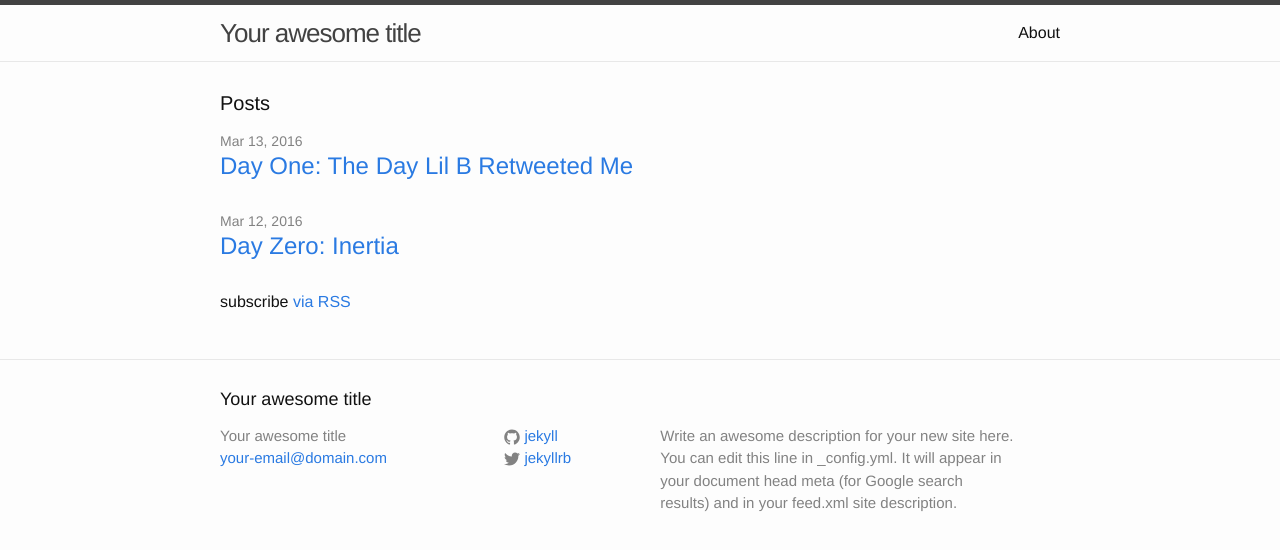
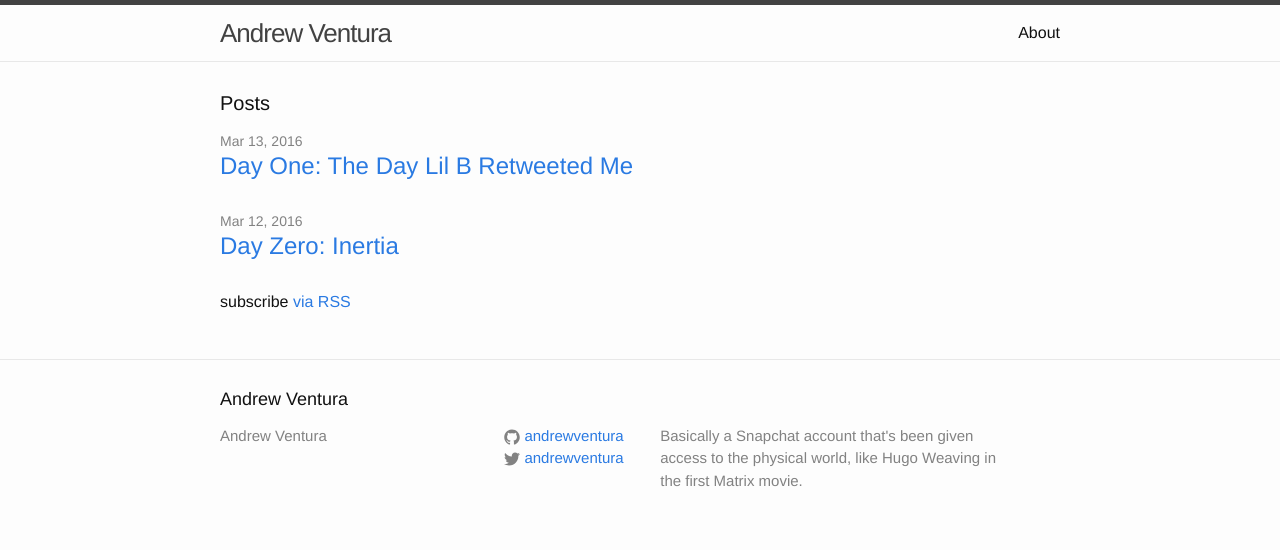
Before and after one commit to andrewventura/andrewventura.github.io, a Jekyll site: the page built from index.html, in a window 1280 px wide. Shown: the top 550 px of the page. Built offline with Jekyll 4.4.1, drawn with Linux system fonts in a browser that asks for light colours; nearby versions of some CDN libraries.

Commit message:
awww cute lil updates

```diff
--- a/_config.yml
+++ b/_config.yml
@@ -6,16 +6,14 @@
 # 'jekyll serve'. If you change this file, please restart the server process.
 
 # Site settings
-title: Your awesome title
-email: your-email@domain.com
+title: Andrew Ventura
+email:
 description: > # this means to ignore newlines until "baseurl:"
-  Write an awesome description for your new site here. You can edit this
-  line in _config.yml. It will appear in your document head meta (for
-  Google search results) and in your feed.xml site description.
+  Basically a Snapchat account that's been given access to the physical world, like Hugo Weaving in the first Matrix movie.
 baseurl: "" # the subpath of your site, e.g. /blog
-url: "http://yourdomain.com" # the base hostname & protocol for your site
-twitter_username: jekyllrb
-github_username:  jekyll
+url: "http://www.andrewventura.com" # the base hostname & protocol for your site
+twitter_username: andrewventura
+github_username:  andrewventura
 
 # Build settings
 markdown: kramdown
```
